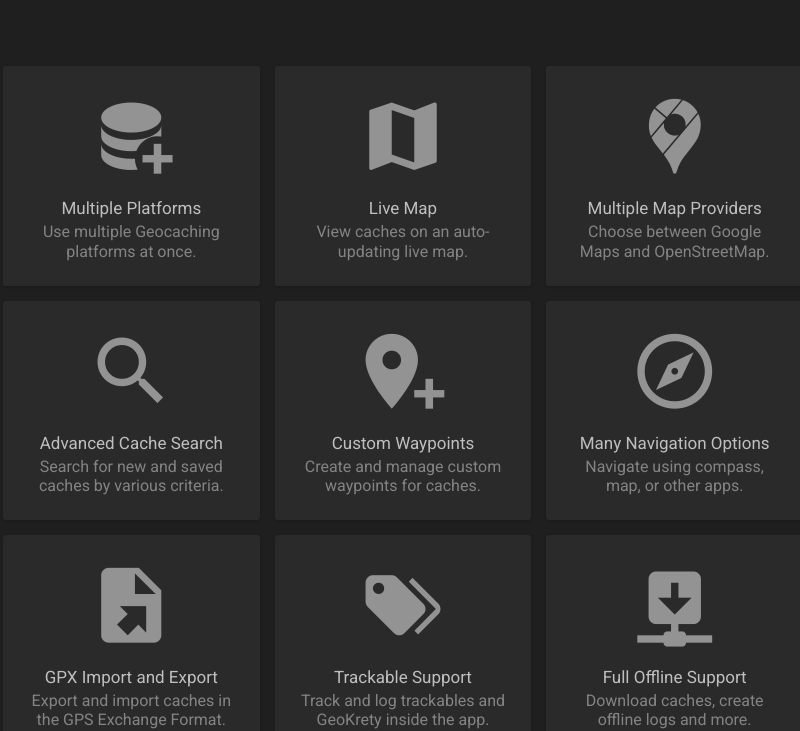
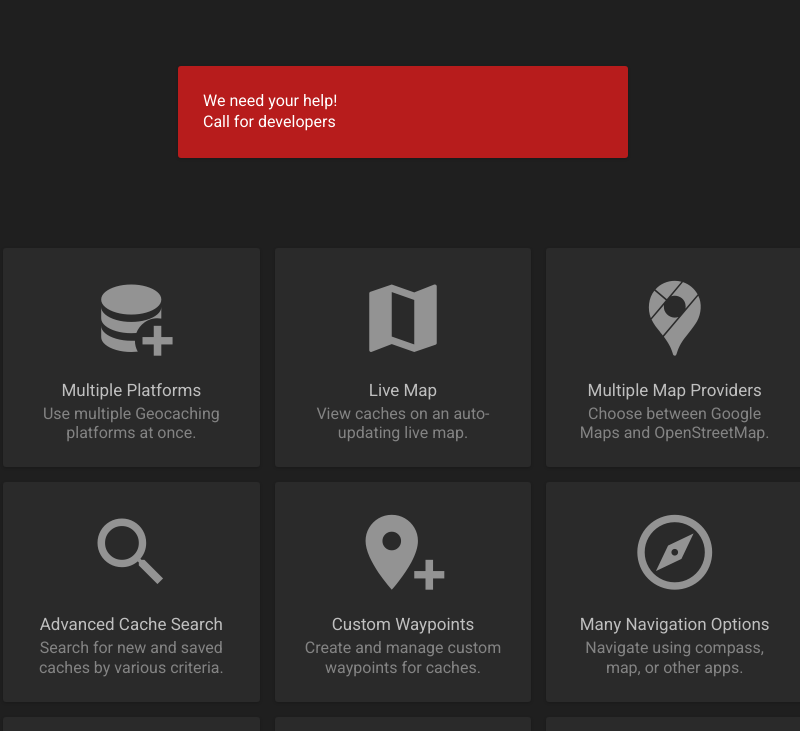
Before and after one commit to cgeo/cgeo.github.io, a Jekyll site: the page built from index.html, in a window 1280 px wide and 900 px high, scrolled down 411 px, cut to the strip 169-900 px from the top of the window. Shown: the whole strip, without its empty margins (237-1037 px from the left). Built offline with Jekyll 4.4.1, drawn with Linux system fonts in a browser that asks for light colours; nearby versions of some CDN libraries; a script that is not in the unit is left out.

Commit message:
Add call for developers to warning box

```diff
--- a/_includes/warning.md
+++ b/_includes/warning.md
@@ -1 +1,3 @@
-WARNING_DISABLED
+We need your help!
+
+[Call for developers](/callfordevelopers)
```
